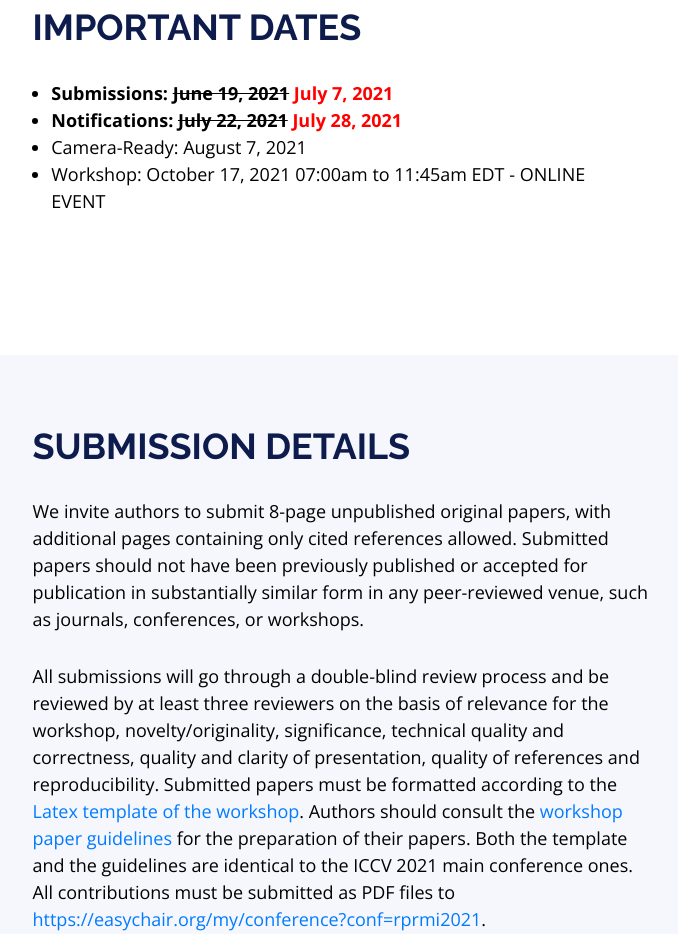
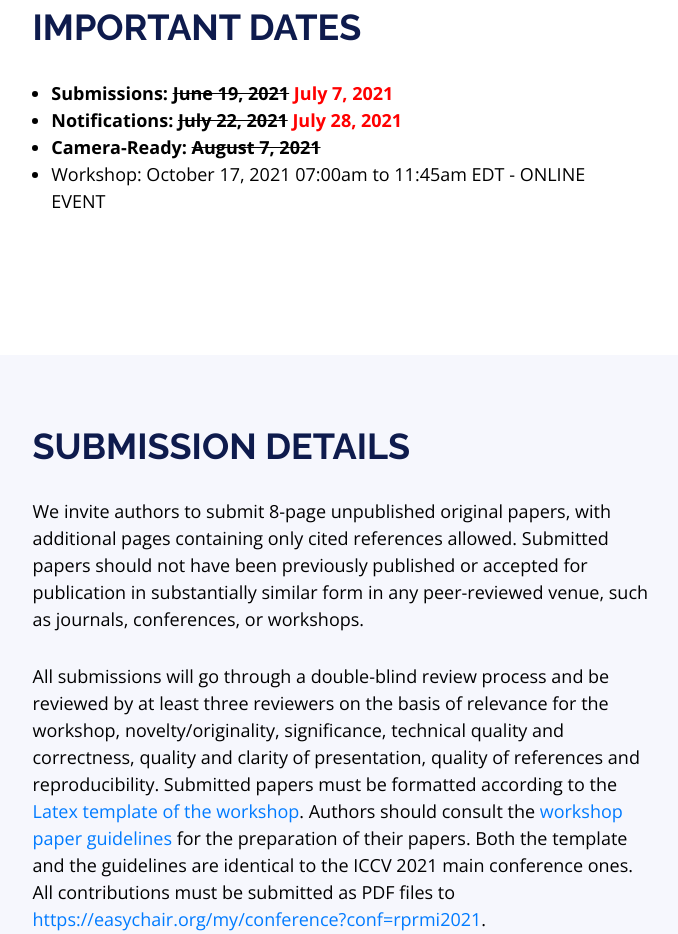
Before and after one commit to rprmiworkshop/iccv2021, a plain HTML site: page index.html in a window 1280 px wide. Shown: the part 3460-4394 px from the top of the page, without its empty margins (295-973 px from the left). Drawn offline with nearby package versions, Linux system fonts and the light colour scheme.

```diff
--- a/index.html
+++ b/index.html
@@ -166,7 +166,7 @@
           <ul>
             <li><strong>Submissions: <del>June 19, 2021</del> <font color="red">July 7, 2021</font> </strong></li>
             <li><strong>Notifications: <del>July 22, 2021</del> <font color="red">July 28, 2021</font> </strong></li>
-            <li>Camera-Ready: August 7, 2021 </li>
+            <li><strong>Camera-Ready: <del>August 7, 2021</del></strong></li>
             <li>Workshop: October 17, 2021 07:00am to 11:45am EDT - ONLINE EVENT</li>
           </ul>
         </div>
```
